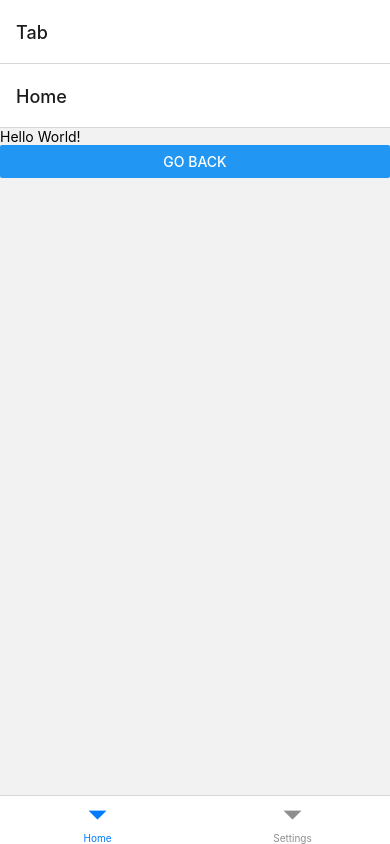
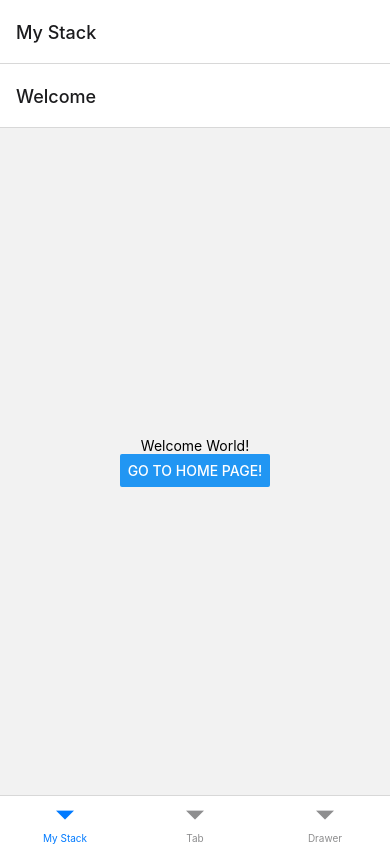
Before and after one commit to TarifEzaz/React-Navigation-Examples, a React Native app: screen / in a window 390 px wide. Built offline with nearby package versions, Linux system fonts and the light colour scheme.

Commit message:
chore: refactor component for demonstrating tab Navigator, stack Navigator and Drawer navigator

```diff
--- a/App.js
+++ b/App.js
@@ -1,23 +1,21 @@
 import 'react-native-gesture-handler';
 import * as React from 'react';
 import { NavigationContainer } from '@react-navigation/native';
-import { createNativeStackNavigator } from '@react-navigation/native-stack';
-import HelloWorld from './Screens/Home';
-import WelcomeWorld from './Screens/Welcome';
-import Tab from "./Screens/Tab";
+import Tabs from "./Screens/Tab";
 import Drawer from "./Screens/Drawer";
+import Stack from "./Screens/Stack";
+import { createBottomTabNavigator } from '@react-navigation/bottom-tabs';
 
-const Stack = createNativeStackNavigator();
+const Tab = createBottomTabNavigator();
 
 export default function App() {
   return (
     <NavigationContainer>
-      <Stack.Navigator initialRouteName="Tab">
-        <Stack.Screen name="Home" component={HelloWorld} options={{ title: 'My Home' }}/>
-        <Stack.Screen name="Welcome" component={WelcomeWorld} options={{ title: 'My Welcome' }} />
-        <Stack.Screen name="Tab" component={Tab} />
-        <Stack.Screen name="Drawer" component={Drawer} />
-      </Stack.Navigator>
+      <Tab.Navigator>
+        <Tab.Screen name="Stack" component={Stack} options={{ title: 'My Stack' }}/>
+        <Tab.Screen name="Tab" component={Tabs} />
+        <Tab.Screen name="Drawer" component={Drawer} />
+      </Tab.Navigator>
     </NavigationContainer>
   );
 }
```
